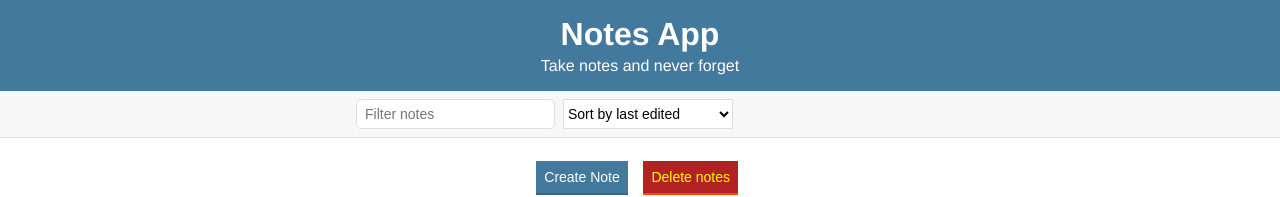
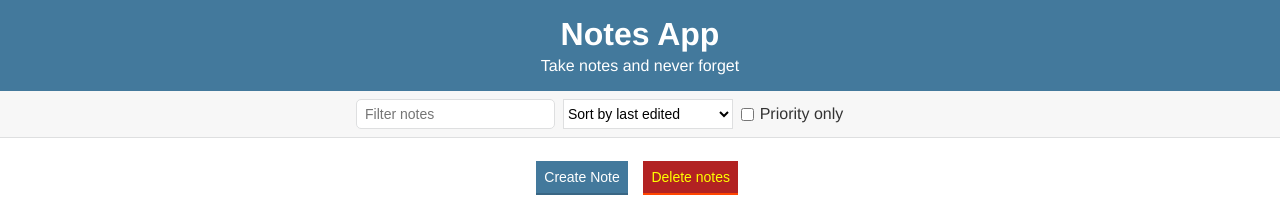
Before and after one commit to 90sidort/testNoteApp, a website built with webpack: page public/index.html in a window 1280 px wide. Shown: the top 197 px of the page. Built offline with nearby package versions, Linux system fonts and the light colour scheme.

Commit message:
added checkbox

```diff
--- a/public/index.html
+++ b/public/index.html
@@ -21,6 +21,8 @@
                     <option value="byCreated" data-test="notesApp_filterSelect_created">Sort by recently created</option>
                     <option value="alphabetical" data-test="notesApp_filterSelect_alphabet">Sort alphabetically</option>
                 </select>
+                <input type="checkbox" id='high-priority' data-test="notesApp_highPriority" name="priority-only" style="margin-right: 1%;">
+                <label for="priority-only">Priority only</label>
             </div>
         </div>
         <div class="container">
```
